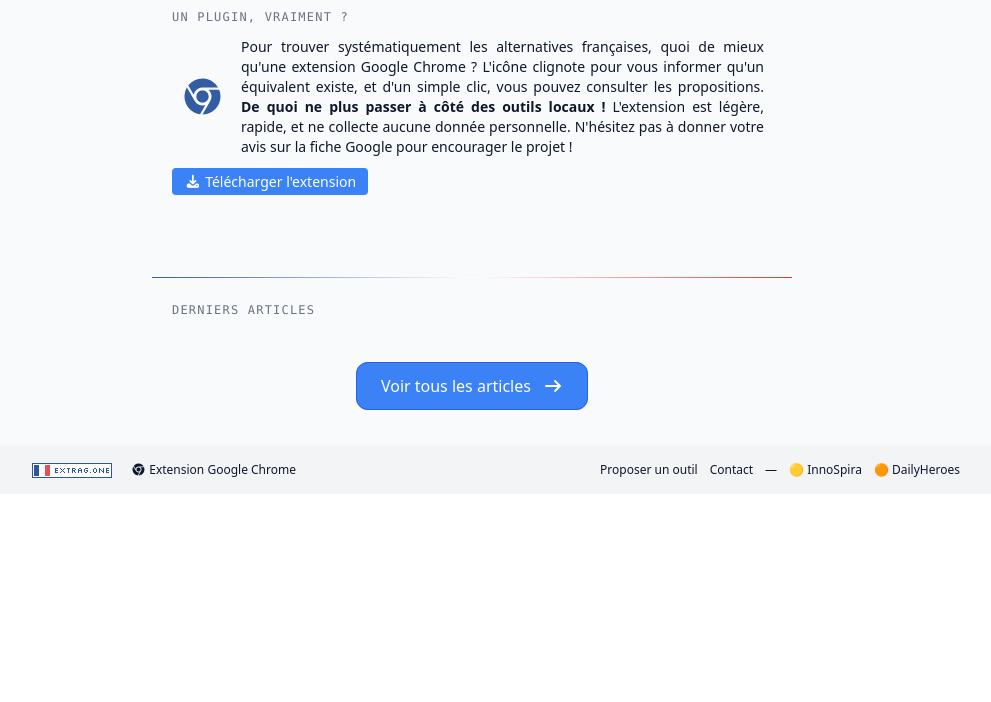
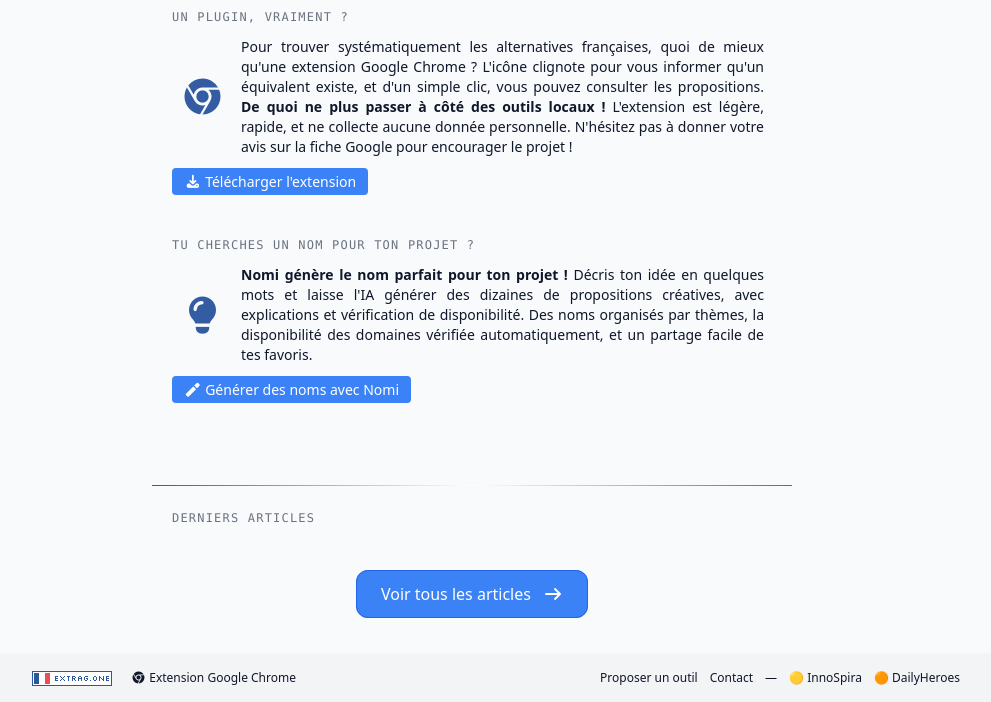
Before and after one commit to nazario88/extragone, a PHP site: page / in a window 1280 px wide. Shown: the part 797-1499 px from the top of the page, without its empty margins (168-1159 px from the left). Before the commit the page ends 1275 px from the top, so only its background shows below. Run offline with PHP 8.4, Linux system fonts and the light colour scheme; data that the repository does not hold is empty; a stand-in replaces the project's code that opens the database connection; some libraries are stand-ins or nearby versions.

Commit message:
Ajout Nomi sur index

```diff
--- a/index.php
+++ b/index.php
@@ -85,6 +85,24 @@ $articles = $stmt->fetchAll();
         </p>
     </div>
 
+    <!-- Nomi -->
+    <div class="w-full px-5 py-5">
+        <h2 class="font-mono text-xs/6 font-medium tracking-widest text-gray-500 uppercase dark:text-gray-400">tu cherches un nom pour ton projet ?</h2>
+        <div class="flex gap-4 m-2">
+            <div class="hidden text-center md:flex md:items-center w-[100px]">
+                <i class="my-auto fas fa-lightbulb text-primary text-xl md:text-4xl"></i>
+            </div>
+            <p class="text-sm text-justify">
+                <span class="font-bold">Nomi génère le nom parfait pour ton projet !</span> Décris ton idée en quelques mots et laisse l'IA générer des dizaines de propositions créatives, avec explications et vérification de disponibilité. Des noms organisés par thèmes, la disponibilité des domaines vérifiée automatiquement, et un partage facile de tes favoris.
+            </p>
+        </div>
+        <p class="mt-3">
+            <a href="https://nomi.extrag.one/" role="button" class="px-3 py-1 text-sm bg-blue-500 text-white rounded hover:bg-blue-700 transition">
+                <i class="fas fa-magic"></i> Générer des noms avec Nomi
+            </a>
+        </p>
+    </div>
+
     <!-- Separateur -->
     <hr class="mt-16 h-[1px] border-0 bg-gradient-to-r from-primary via-white to-secondary">
 
--- a/outil.php
+++ b/outil.php
@@ -1,4 +1,8 @@
 <?php
+/*
+ini_set('display_errors', 1);
+ini_set('display_startup_errors', 1);
+*/
 include 'includes/config.php';
 
 /* Récupération des informations de l'outil
```
